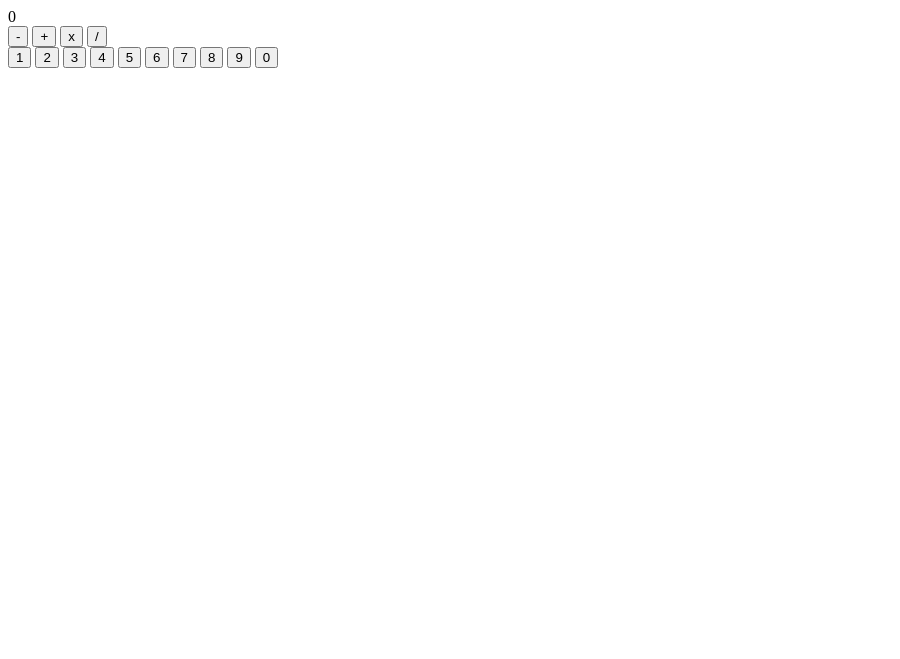
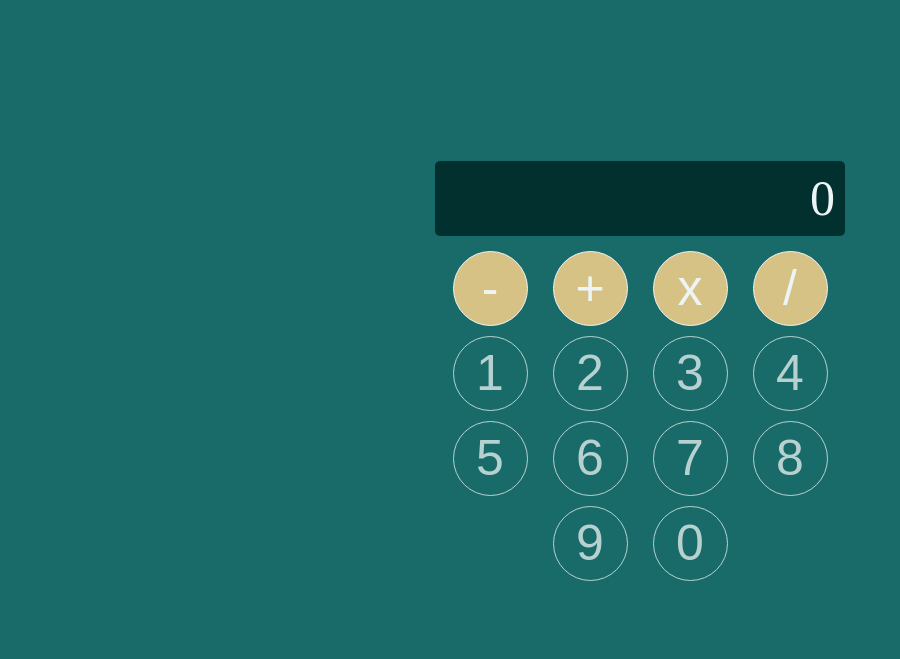
Before and after one commit to JeremyHansma/Calculator, a plain HTML site: page index.html in a window 1280 px wide. Shown: the whole page, without its empty margins (0-900 px from the left). Drawn offline with Linux system fonts and the light colour scheme.

Commit message:
Styling changes

```diff
--- a/index.html
+++ b/index.html
@@ -5,9 +5,12 @@
     <meta http-equiv="X-UA-Compatible" content="IE=edge">
     <meta name="viewport" content="width=device-width, initial-scale=1.0">
     <title>Calculator</title>
+    <link href="./styles.css " rel="stylesheet">
 </head>
 <body>
+    <main class="main">
         <div class="display">0</div>
+        <div class="buttons">
             <div class="operations">
                 <button class="operand">-</button>
                 <button class="operand">+</button>
@@ -23,10 +26,12 @@
                 <button class="digit">6</button>
                 <button class="digit">7</button>
                 <button class="digit">8</button>
+                <div></div>
                 <button class="digit">9</button>
                 <button class="digit">0</button>
             </div>
-
+        </div>
+    </main>
 
 </body>
 </html>
--- a/styles.css
+++ b/styles.css
@@ -0,0 +1,76 @@
+html {
+    height: 100%
+}
+
+body {
+    display: flex;
+    background-color: #186B68;
+    color: #EDF4F5;
+    height: 100%;
+    justify-content: center;
+    align-items: center;
+}
+
+.main {
+    display: flex;
+    flex-direction: column;
+    justify-content: center;
+    align-items: center;
+}
+
+.display {
+    display: flex;
+    width: 400px;
+    height: 75px;
+    font-size: 50px;
+    justify-content: flex-end;
+    background-color: #01302E;
+    border-radius: 5px;
+    padding-right: 10px;
+    align-items: center;
+}
+
+.buttons {
+    width: 400px;
+    height: 400px;
+    justify-content: center;
+    margin: 10px;
+}
+
+button {
+    border: 1px solid #EDF4F5;
+    background: #186B68;
+    color: #EDF4F5;
+    text-decoration: none;
+    cursor: pointer;
+    width: 75px;
+    height: 75px;
+    border-radius: 50%;
+    font-size: 50px;
+}
+
+.operations {
+    display: grid;
+    grid-template-columns: repeat(4,1fr);
+    align-items: center;
+    justify-items: center;
+
+}
+
+.operand {
+    margin: 5px;
+    background-color: #D6C285;
+
+}
+
+.digits {
+    display: grid;
+    grid-template-columns: repeat(4,1fr);
+    align-items: center;
+    justify-items: center;
+}
+
+.digit {
+    opacity: 0.75;
+    margin: 5px;
+}
```
Lines whose indentation alone changed are shown as unchanged.
